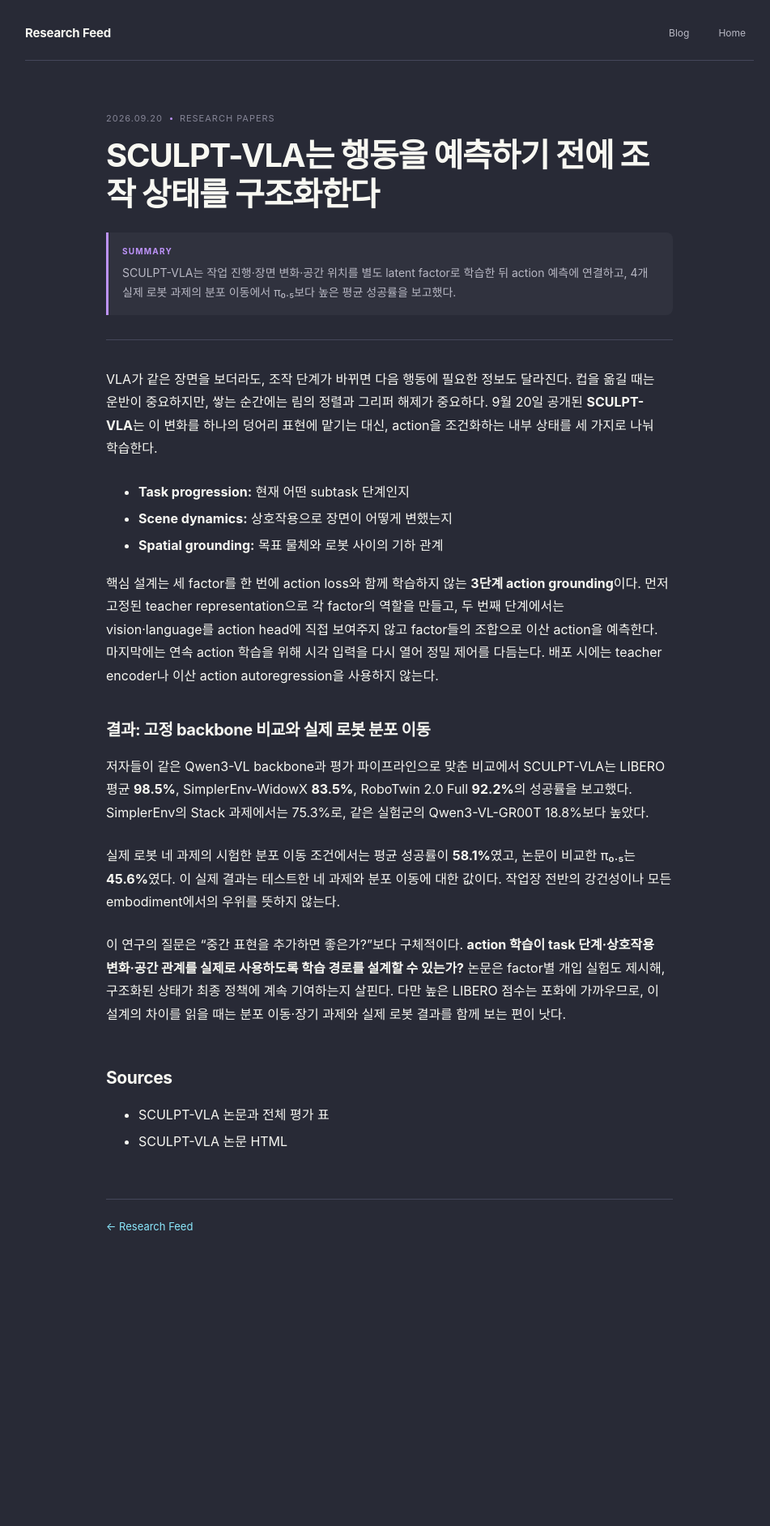
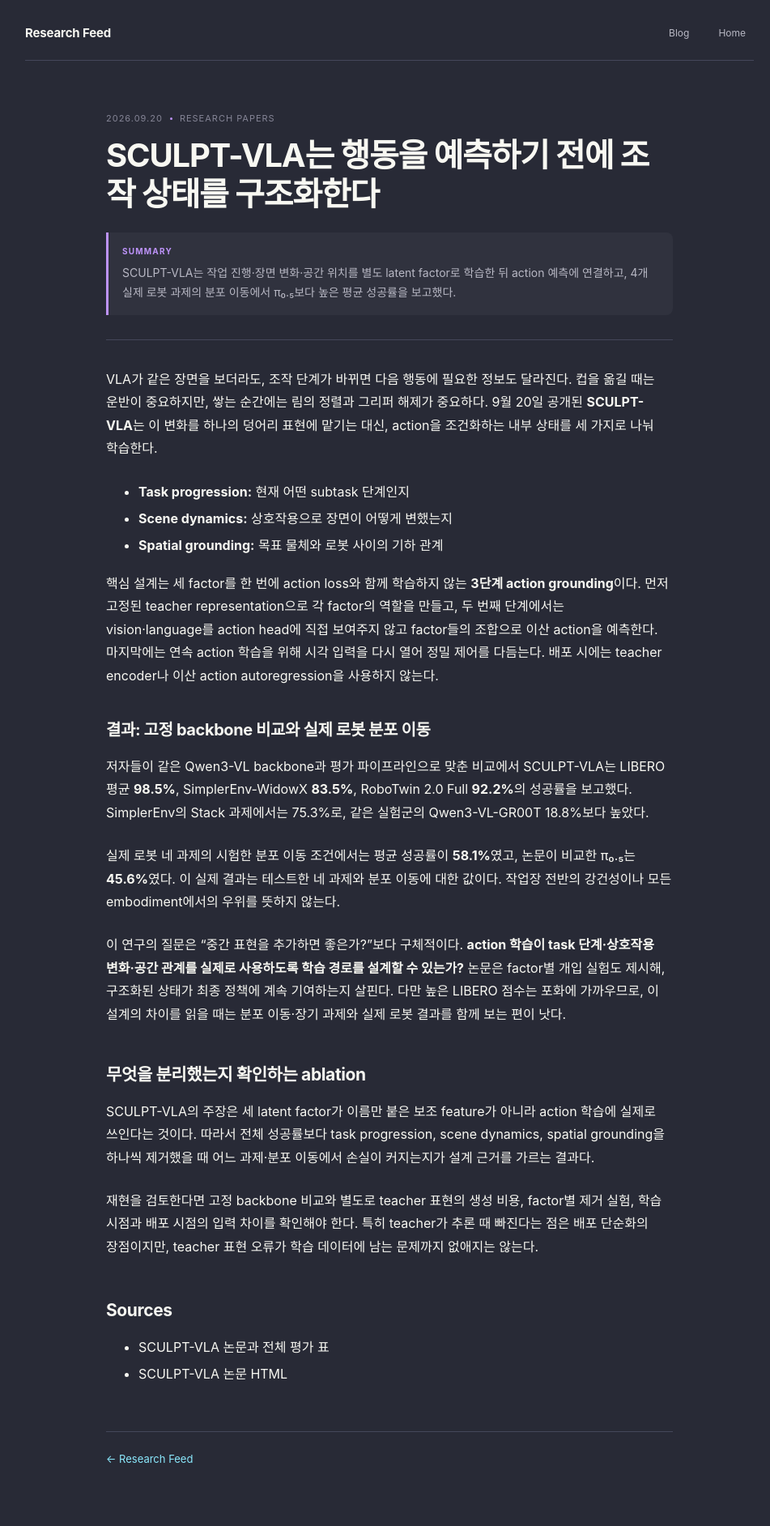
Before and after one commit to nayana224/nayana224.github.io, a Jekyll site: the page built from _research_feed/2026-09-20-research-papers.md, in a window 1280 px wide. Shown: the whole page at 81% size, without its empty margins (159-1110 px from the left). Built offline with Jekyll 4.4.1, drawn with Linux system fonts in a browser that asks for light colours; before the commit the page ends 1597 px from its top, so only the background shows below that.

Commit message:
Strengthen Research Feed article: 2026-09-20

```diff
--- a/_research_feed/2026-09-20-research-papers.md
+++ b/_research_feed/2026-09-20-research-papers.md
@@ -23,6 +23,12 @@
 
 이 연구의 질문은 “중간 표현을 추가하면 좋은가?”보다 구체적이다. **action 학습이 task 단계·상호작용 변화·공간 관계를 실제로 사용하도록 학습 경로를 설계할 수 있는가?** 논문은 factor별 개입 실험도 제시해, 구조화된 상태가 최종 정책에 계속 기여하는지 살핀다. 다만 높은 LIBERO 점수는 포화에 가까우므로, 이 설계의 차이를 읽을 때는 분포 이동·장기 과제와 실제 로봇 결과를 함께 보는 편이 낫다.
 
+## 무엇을 분리했는지 확인하는 ablation
+
+SCULPT-VLA의 주장은 세 latent factor가 이름만 붙은 보조 feature가 아니라 action 학습에 실제로 쓰인다는 것이다. 따라서 전체 성공률보다 task progression, scene dynamics, spatial grounding을 하나씩 제거했을 때 어느 과제·분포 이동에서 손실이 커지는지가 설계 근거를 가르는 결과다.
+
+재현을 검토한다면 고정 backbone 비교와 별도로 teacher 표현의 생성 비용, factor별 제거 실험, 학습 시점과 배포 시점의 입력 차이를 확인해야 한다. 특히 teacher가 추론 때 빠진다는 점은 배포 단순화의 장점이지만, teacher 표현 오류가 학습 데이터에 남는 문제까지 없애지는 않는다.
+
 ## Sources
 - [SCULPT-VLA 논문과 전체 평가 표](https://arxiv.org/abs/2609.23275)
 - [SCULPT-VLA 논문 HTML](https://arxiv.org/html/2609.23275v1)
```
